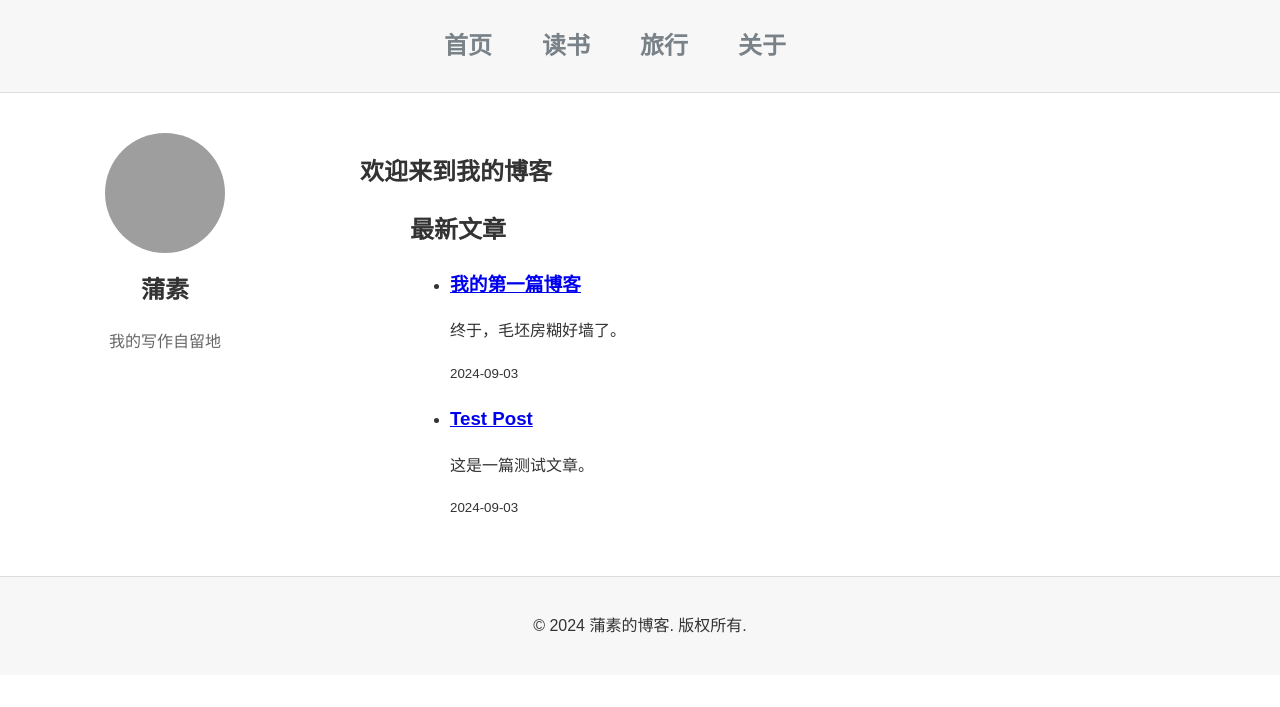
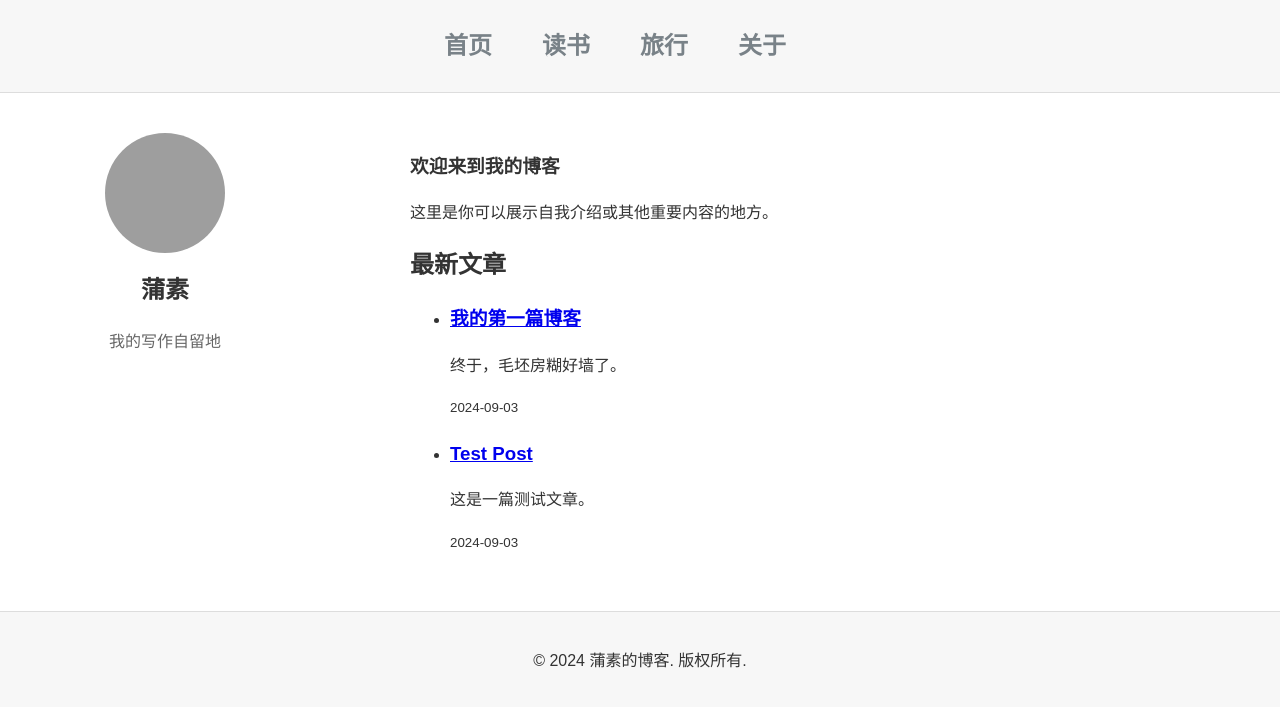
Before and after one commit to pususu/skills-github-pages, a Jekyll site: the page built from index.html, in a window 1280 px wide. Shown: the top 707 px of the page. Built offline with Jekyll 4.4.1, drawn with Linux system fonts in a browser that asks for light colours; grey boxes are pictures that could not be loaded.

Commit message:
Update index.html

```diff
--- a/index.html
+++ b/index.html
@@ -3,11 +3,9 @@ layout: default
 title: 欢迎来到我的博客
 ---
 
-<h1>欢迎来到我的博客</h1>
-
-<!-- 右侧内容区域 -->
-<section class="content" style="flex: 3;">
-    <!-- 添加文章列表 -->
+<section class="content" style="flex: 3; padding-left: 50px;">
+    <h1>欢迎来到我的博客</h1>
+    <p>这里是你可以展示自我介绍或其他重要内容的地方。</p>
     <h2>最新文章</h2>
     <ul class="post-list">
         {% for post in site.posts %}
```
